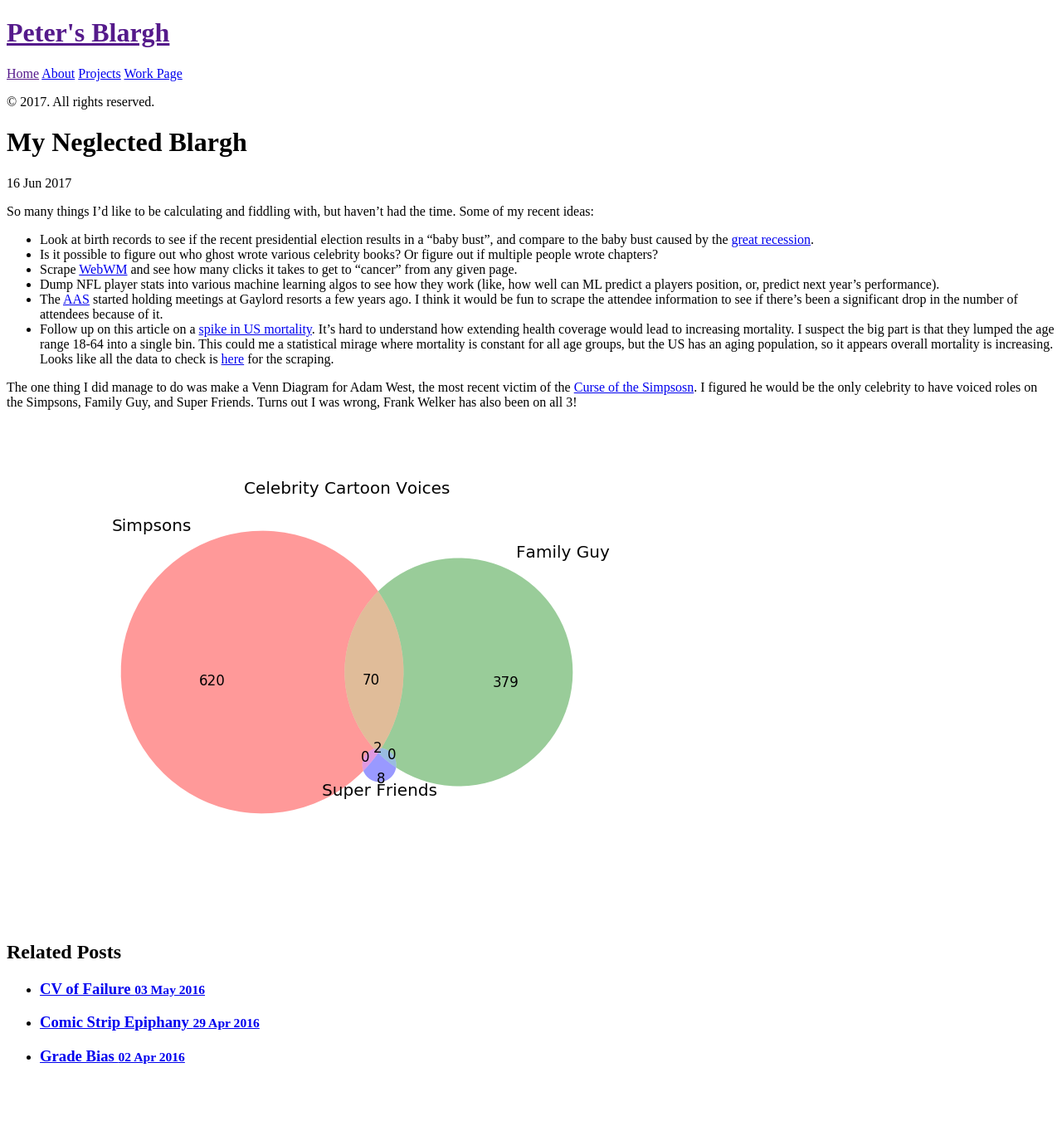
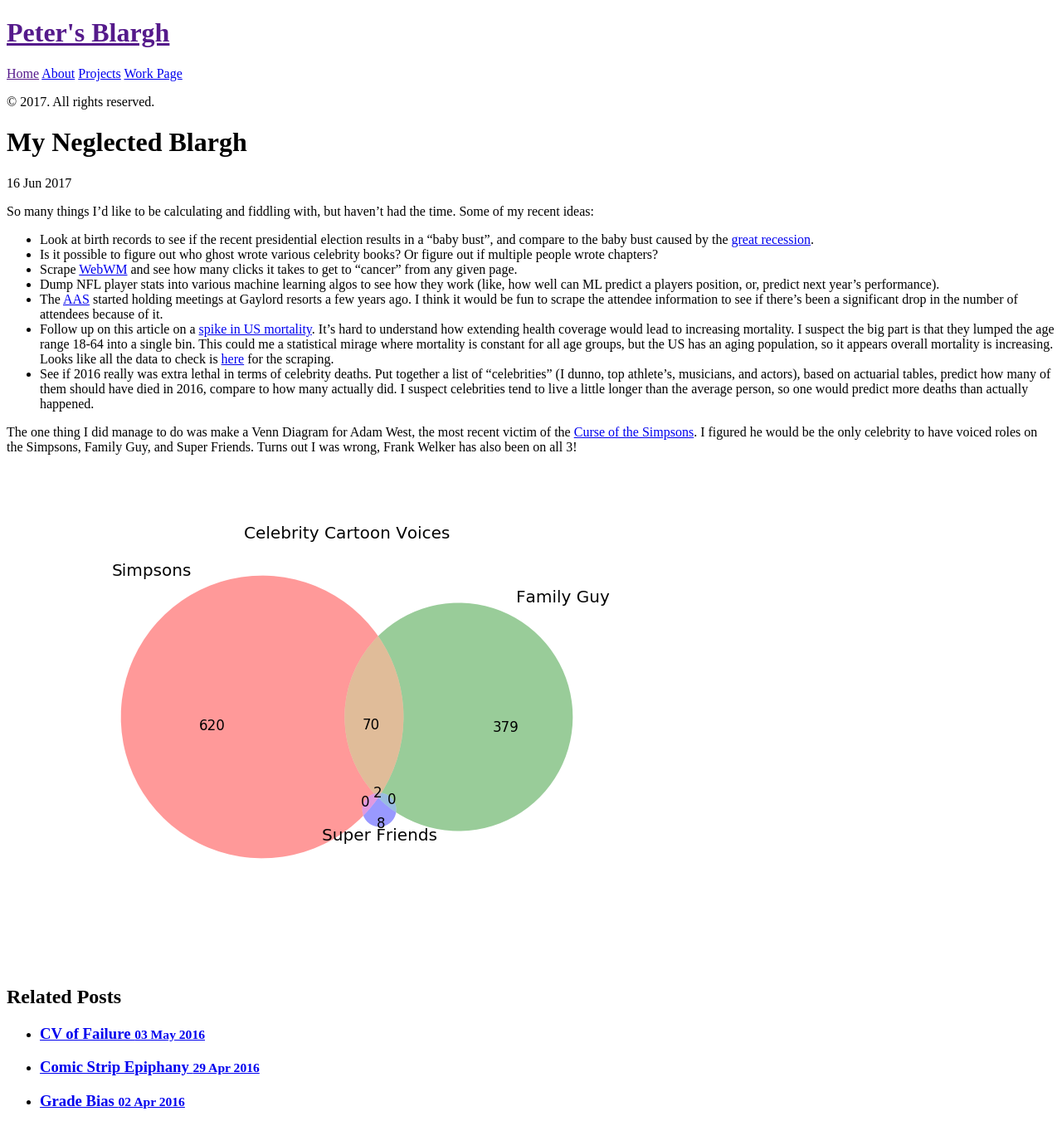
Before and after one commit to yoachim/yoachim.github.io, a Jekyll site: the page built from _posts/2017-06-16-negleced-blargh.md, in a window 1280 px wide. Shown: the whole page at 83% size. Built offline with Jekyll 4.4.1, drawn with Linux system fonts in a browser that asks for light colours; before the commit the page ends 1303 px from its top, so only the background shows below that.

Commit message:
one more idea

```diff
--- a/_posts/2017-06-16-negleced-blargh.md
+++ b/_posts/2017-06-16-negleced-blargh.md
@@ -13,7 +13,8 @@ So many things I'd like to be calculating and fiddling with, but haven't had the
 * Dump NFL player stats into various machine learning algos to see how they work (like, how well can ML predict a players position, or, predict next year's performance).
 * The [AAS](https://aas.org/) started holding meetings at Gaylord resorts a few years ago. I think it would be fun to scrape the attendee information to see if there's been a significant drop in the number of attendees because of it.
 * Follow up on this article on a [spike in US mortality](https://thefederalist.com/2017/04/25/running-numbers-mortality-rates-suggests-obamacare-killing-people/).  It's hard to understand how extending health coverage would lead to increasing mortality. I suspect the big part is that they lumped the age range 18-64 into a single bin. This could me a statistical mirage where mortality is constant for all age groups, but the US has an aging population, so it appears overall mortality is increasing. Looks like all the data to check is [here](https://wonder.cdc.gov/controller/datarequest/D66;jsessionid=61387194E1E28473482687006798E307) for the scraping.
+* See if 2016 really was extra lethal in terms of celebrity deaths. Put together a list of "celebrities" (I dunno, top athlete's, musicians, and actors), based on actuarial tables, predict how many of them should have died in 2016, compare to how many actually did. I suspect celebrities tend to live a little longer than the average person, so one would predict more deaths than actually happened.
 
-The one thing I did manage to do was make a Venn Diagram for Adam West, the most recent victim of the [Curse of the Simpsosn](2013-05-15-the-curse-of-the-simpsons.html). I figured he would be the only celebrity to have voiced roles on the Simpsons, Family Guy, and Super Friends. Turns out I was wrong, Frank Welker has also been on all 3!
+The one thing I did manage to do was make a Venn Diagram for Adam West, the most recent victim of the [Curse of the Simpsons](2013-05-15-the-curse-of-the-simpsons.html). I figured he would be the only celebrity to have voiced roles on the Simpsons, Family Guy, and Super Friends. Turns out I was wrong, Frank Welker has also been on all 3!
 
 ![Venn](/assets/west_venn.png)
```
